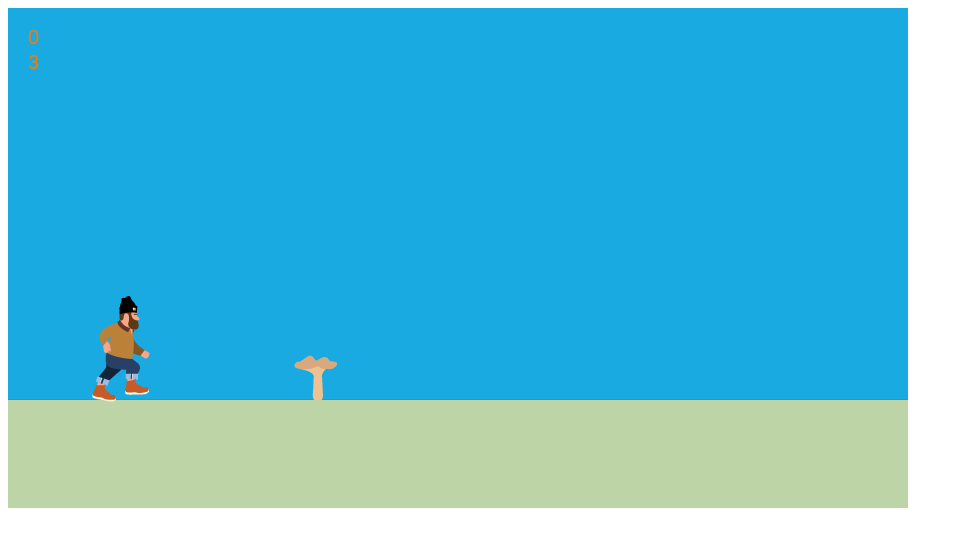
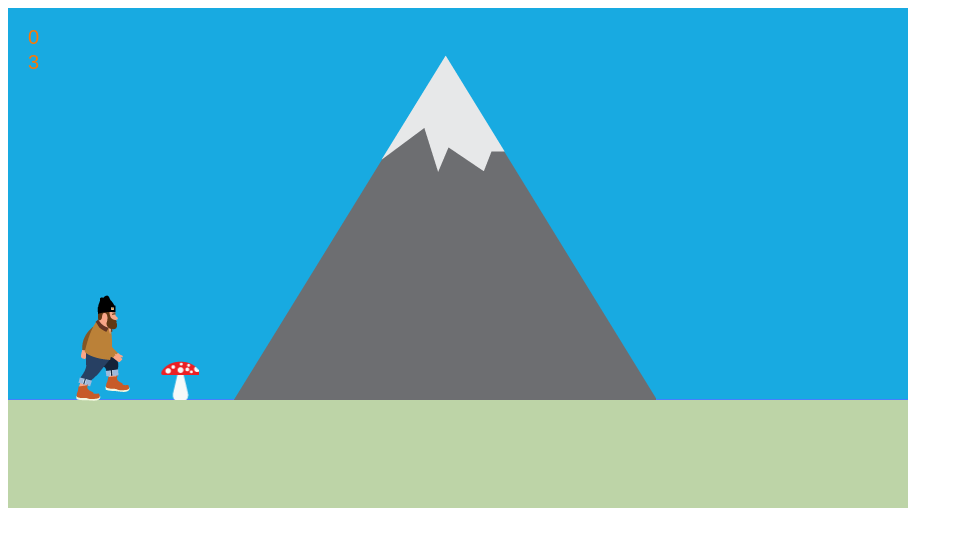
Before and after one commit to cjgk/shrooms, a plain HTML site: page app/index.html in a window 1280 px wide. Shown: the whole page, without its empty margins (0-963 px from the left). Drawn offline with Linux system fonts and the light colour scheme.

Commit message:
Added mountains Tweaked speeds Tweaked boundaries

```diff
--- a/app/index.html
+++ b/app/index.html
@@ -12,7 +12,7 @@
 
         <script>
             var stage, w, h, loader, rotation;
-            var background, hipster;
+            var background, tree, mountainNear, mountainFar, hipster;
             var shrooms, shroom, actionShroom, actionBoard;
             var points, lives, pointsLabel, livesLabel, speed;
 
@@ -32,7 +32,9 @@
                     {src: "deathcap.png", id: "deathcap"},
                     {src: "trashcan.png", id: "trashcan"},
                     {src: "cauldron.png", id: "cauldron"},
-
+                    {src: "tree.png", id: "tree"},
+                    {src: "mountain-back.png", id: "mountainFar"},
+                    {src: "mountain-front.png", id: "mountainNear"},
                 ];
 
                 loader.addEventListener("complete", handleComplete);
@@ -50,6 +52,7 @@
                 background.tileW = backgroundImg.width;
                 background.y = h - backgroundImg.height;
 
+                // Set up stats
                 pointsLabel = new createjs.Text(points, "20px Arial", "#ff7700");
                 pointsLabel.x = 20;
                 pointsLabel.y = 20;
@@ -57,6 +60,17 @@
                 livesLabel = new createjs.Text(lives, "20px Arial", "#ff7700");
                 livesLabel.x = 20;
                 livesLabel.y = 45;
+
+                // Set up background objects
+                tree = new createjs.Bitmap(loader.getResult("tree"));
+                tree.y = 240;
+                tree.x = 950;
+                mountainFar = new createjs.Bitmap(loader.getResult("mountainFar"));
+                mountainFar.y = 47;
+                mountainFar.x = 225;
+                mountainNear = new createjs.Bitmap(loader.getResult("mountainNear"));
+                mountainNear.y = 77;
+                mountainNear.x = 400;
 
                 speed = 150;
 
@@ -108,7 +122,7 @@
                 actionBoard.addChild(actionBoardBg, trashcan, cauldron);
 
                 // Set up basic game
-                stage.addChild(background, hipster, pointsLabel, livesLabel);
+                stage.addChild(background, mountainFar, mountainNear, tree, hipster, pointsLabel, livesLabel);
 
                 createjs.Ticker.timingMode = createjs.Ticker.RAF;
                 createjs.Ticker.addEventListener("tick", tick);
@@ -119,10 +133,15 @@
             function tick(event) {
                 var deltaS = event.delta / 1000;
 
+                tree.x = tree.x < -100 ? 950 : (tree.x - deltaS * (speed - 50));
+
+                mountainNear.x = mountainNear.x < -400 ? 1600 : (mountainNear.x - deltaS * (speed - 158));
+
+
                 if (shroom != undefined) {
-                    if (shroom.bitmap.x < 55) {
+                    if (shroom.bitmap.x < 155) {
                         actionShroom = shroom;
-                        showActionBoard(actionShroom);
+                        //showActionBoard(actionShroom);
                         stage.removeChild(shroom.bitmap);
                         shroom = undefined;
                     } else {
@@ -134,7 +153,7 @@
                     }
                 }
 
-                if (rotation % 200 == 0) {
+                if (rotation % 400 == 0) {
                     randShroom = Math.floor(Math.random() * shrooms.length);
                     shroom = shrooms[randShroom];
                     addShroom(shroom);
@@ -142,6 +161,7 @@
 
                 if (rotation % 1000 == 0) {
                     speed += 10;
+                    hipster.spriteSheet.framerate++;
                 }
 
                 if (lives == 0) {
@@ -173,7 +193,7 @@
             }
 
             function addShroom (shroom) {
-                shroom.bitmap.x = 550;
+                shroom.bitmap.x = 950;
                 shroom.bitmap.y = shroom.y;
                 stage.addChild(shroom.bitmap);
             }
```
Also changed, not shown: app/resources/mountain-back.png (added), app/resources/mountain-front.png (added), app/resources/tree.png (added), rawmaterial/shrooms.png (deleted), 1 other file.
